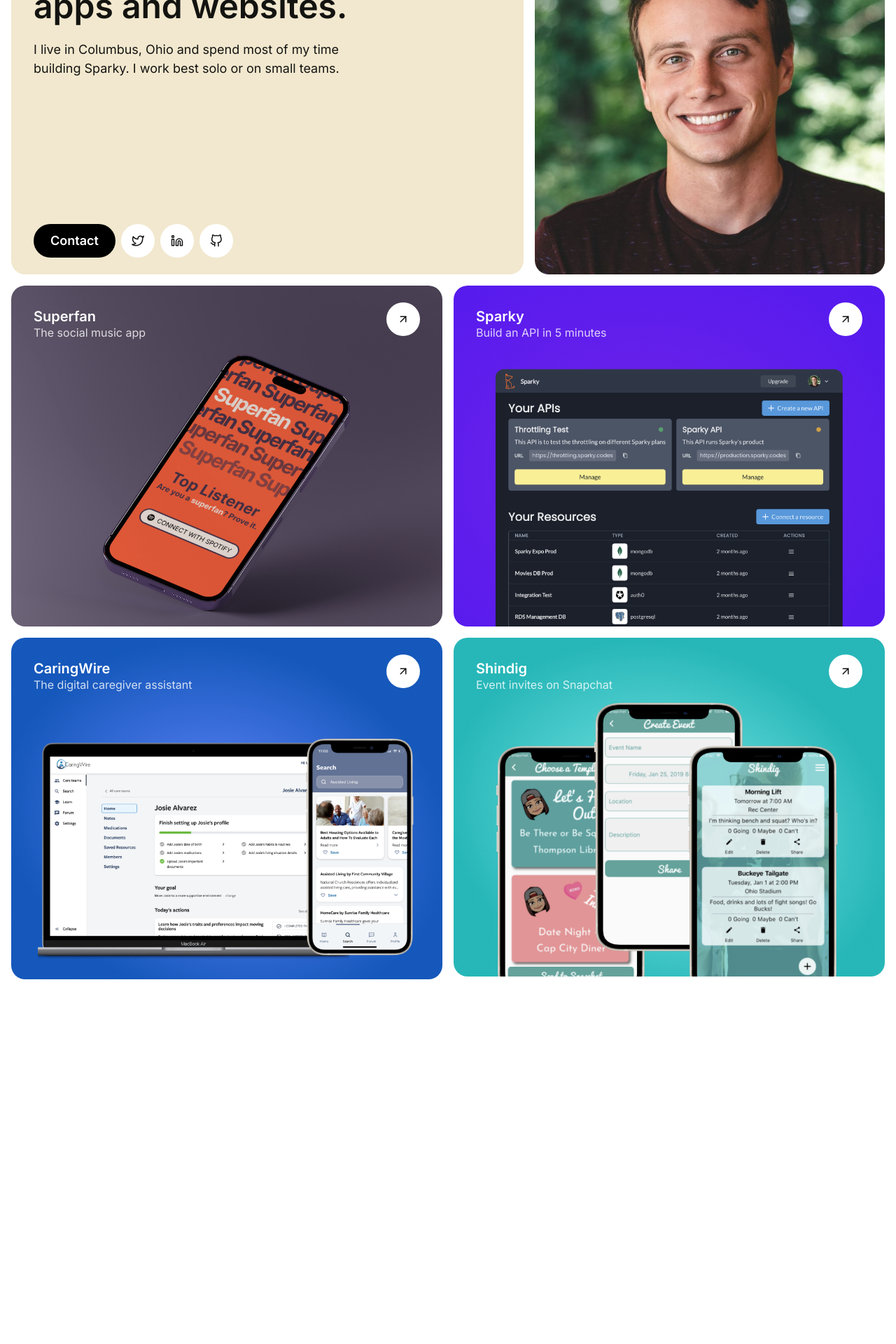
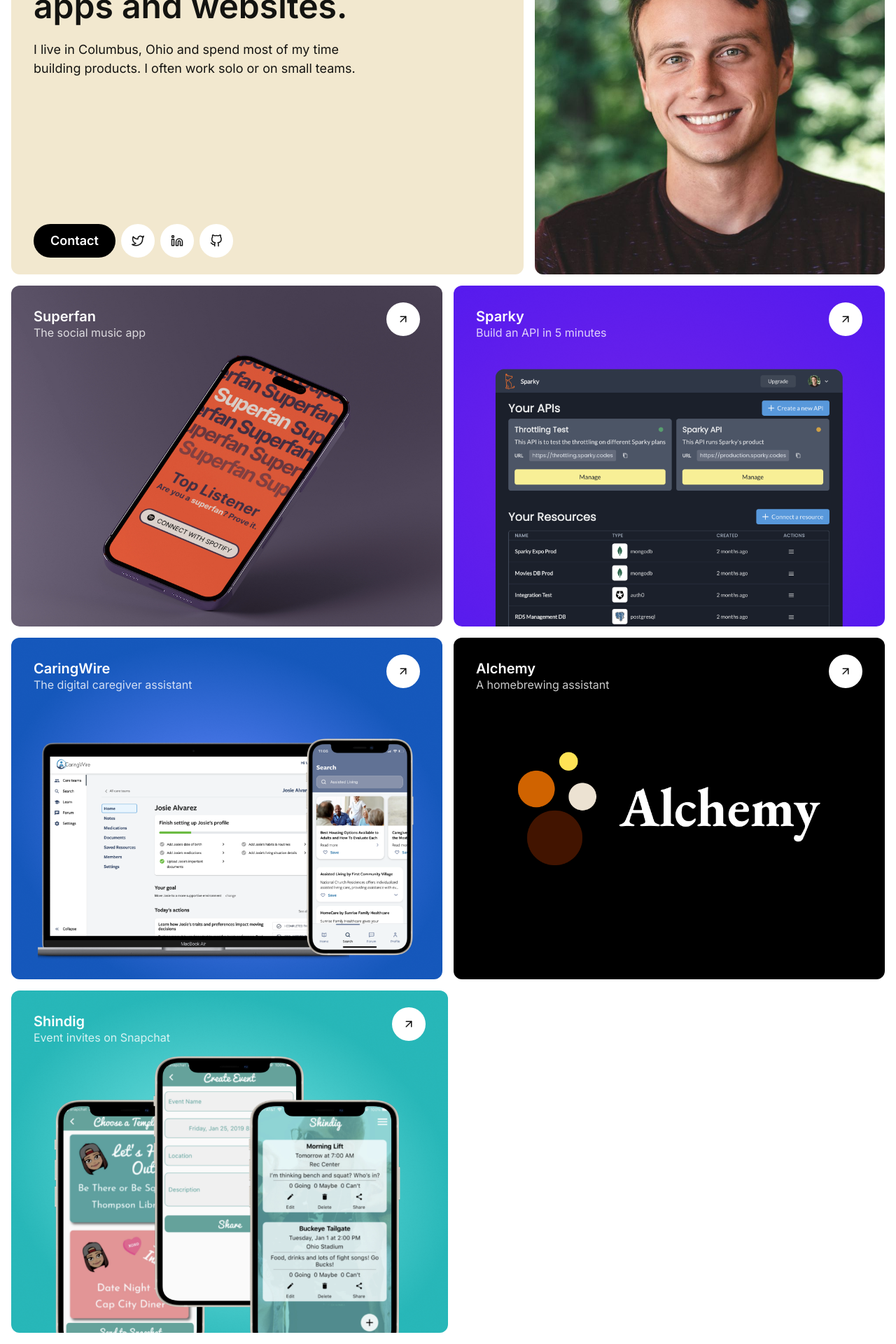
Before and after one commit to william-matz/personal-website, a Next.js app: page / in a window 1280 px wide. Shown: the part 124-2044 px from the top of the page at 70% size. Before the commit the page ends 1539 px from the top, so only its background shows below. Built offline with nearby package versions, Linux system fonts and the light colour scheme.

Commit message:
update project cards

```diff
--- a/src/components/ProjectCard.tsx
+++ b/src/components/ProjectCard.tsx
@@ -16,7 +16,7 @@
 
   return (
     <Link href={`/projects/${slug}`}>
-      <Box w="full" borderRadius={20} position="relative">
+      <Box w="full" borderRadius={12} position="relative">
         <Stack
           w="full"
           flexDirection="row"
@@ -51,7 +51,7 @@
             isRound
           />
         </Stack>
-        <Image src={image.src} borderRadius={20} alt={`project - ${title}`} />
+        <Image src={image.src} borderRadius={12} alt={`project - ${title}`} />
       </Box>
     </Link>
   );
--- a/src/fixtures/projects.ts
+++ b/src/fixtures/projects.ts
@@ -11,6 +11,9 @@
 // Shindig
 import shindigImage from '../../public/images/projects/shindig.png';
 import shindigIcon from '../../public/images/projects/shindig-icon.png';
+// Alchemy
+import alchemyImage from '../../public/images/projects/alchemy.png';
+import alchemyIcon from '../../public/images/projects/alchemy-icon.png';
 
 export type Project = {
   id: number;
@@ -37,9 +40,40 @@
   Sparky = "sparky",
   CaringWire = "caringwire",
   Shindig = "shindig",
+  Alchemy = "alchemy",
 }
 
 export const projects = new Map<ProjectIds, Project>([
+  [
+    ProjectIds.Alchemy,
+    {
+      id: 3,
+      slug: "alchemy",
+      title: "Alchemy",
+      subtitle: "A homebrewing assistant",
+      description: "Alchemy is a homebrewing assistant that helps you brew the perfect beer. It's powered by GPT4, and I built it in a weekend in March 2023.",
+      image: alchemyImage,
+      icon: alchemyIcon,
+      url: "https://alchemybrew.co",
+      gradient: "linear(to-b, #2cbdbe, #388786)",
+      primaryColor: "#ffe355",
+      textColor: "#ffffff",
+      links: [{
+        title: "Website",
+        url: "https://alchemybrew.co",
+      }],
+      technologies: [
+        "TypeScript",
+        "React",
+        "Next.js",
+        "Chakra UI",
+        "Supabase",
+        "GPT-4",
+        "Websockets",
+      ],
+      contributions: "I built the whole thing, but had some design help from my wonderful friends.",
+    },
+  ],
   [
     ProjectIds.Superfan,
     {
--- a/src/pages/_app.tsx
+++ b/src/pages/_app.tsx
@@ -9,7 +9,7 @@
     <>
       <Meta
         title="Will Matz | Software Engineer"
-        desc="👋 Hi! I'm a software engineer building a company called Sparky. Find out more about me and my work here."
+        desc="👋 Hi! Find out more about me and the software I build here."
         url="https://willmatz.com"
         image="https://willmatz.com/images/meta.png"
         twitter_handle="@will_matz"
--- a/src/pages/index.tsx
+++ b/src/pages/index.tsx
@@ -27,7 +27,7 @@
           <Stack
             flex={1}
             h="500px"
-            borderRadius={20}
+            borderRadius={12}
             px={8}
             py={6}
             background="#F2E8CF"
@@ -50,7 +50,7 @@
                 fontWeight={400}
               >
                 I live in Columbus, Ohio and spend most of my time building
-                Sparky. I work best solo or on small teams.
+                products. I often work solo or on small teams.
               </Text>
             </Box>
             <Stack direction="row">
@@ -99,7 +99,7 @@
           </Stack>
           <Box
             as={Image}
-            borderRadius={20}
+            borderRadius={12}
             backgroundColor="red"
             maxH="500px"
             src="/images/headshot.jpeg"
@@ -134,6 +134,18 @@
             <ProjectCard project={projects.get(ProjectIds.CaringWire)} />
           </Box>
           <Box maxW={["100%", "100%", "100%", "50%"]}>
+            <ProjectCard project={projects.get(ProjectIds.Alchemy)} />
+          </Box>
+        </Stack>
+
+        {/* Third row of projects */}
+        <Stack
+          mt={4}
+          direction={["column", "column", "column", "row"]}
+          spacing={4}
+          w="full"
+        >
+          <Box maxW={["100%", "100%", "100%", "50%"]}>
             <ProjectCard project={projects.get(ProjectIds.Shindig)} />
           </Box>
         </Stack>
--- a/src/pages/projects/[projectId].tsx
+++ b/src/pages/projects/[projectId].tsx
@@ -102,7 +102,7 @@
               alt={project.title}
               w={140}
               h={140}
-              borderRadius={20}
+              borderRadius={12}
             />
           </Stack>
 
@@ -127,7 +127,7 @@
               bg={"rgba(255, 255, 255, 0.1)"}
               px={8}
               py={6}
-              borderRadius={20}
+              borderRadius={12}
               hidden={!project.contributions}
             >
               <Heading color={project.textColor} size="md">
@@ -142,7 +142,7 @@
               bg={"rgba(255, 255, 255, 0.1)"}
               px={8}
               py={6}
-              borderRadius={20}
+              borderRadius={12}
               hidden={!project.technologies || !project.technologies.length}
             >
               <Heading color={project.textColor} size="md">
```
Also changed, not shown: public/images/projects/alchemy-icon.png (added), public/images/projects/alchemy.png (added).
